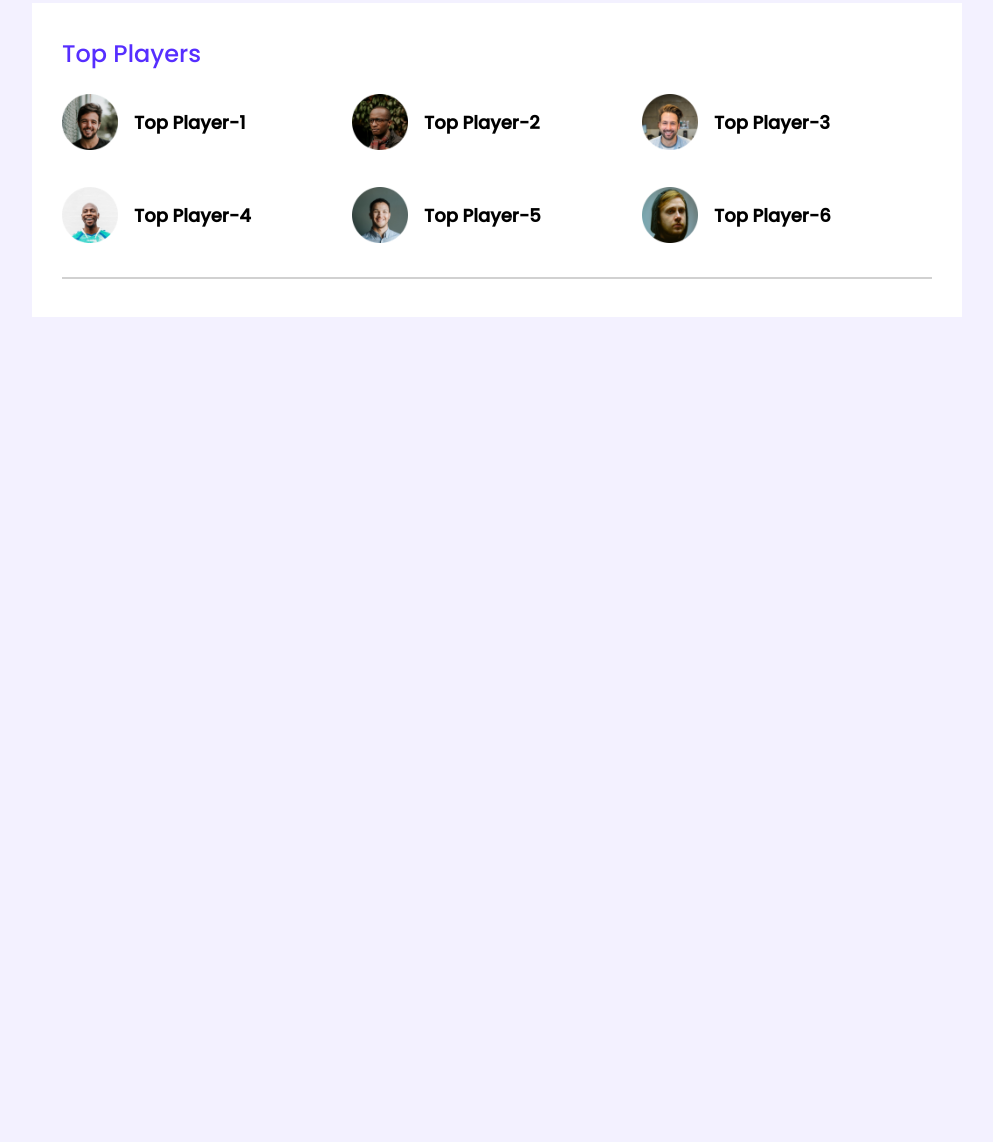
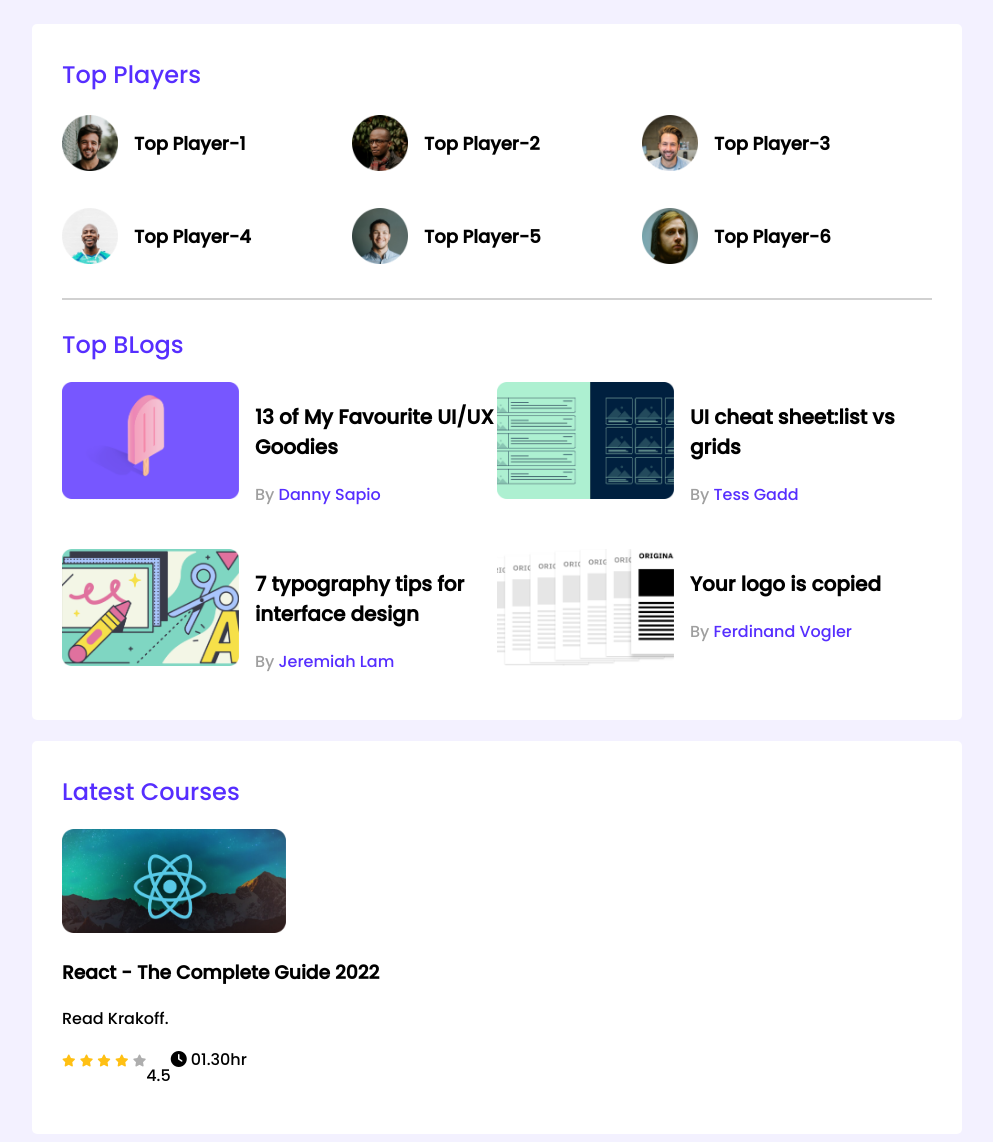
Before and after one commit to MdSajidulAlam/Leader-board-CSS3, a plain HTML site: page index.html in a window 1280 px wide. Shown: the part 5-1147 px from the top of the page, without its empty margins (143-1136 px from the left). Before the commit the page ends 800 px from the top, so only its background shows below. Drawn offline with Linux system fonts and the light colour scheme.

Commit message:
Latest course

```diff
--- a/index.html
+++ b/index.html
@@ -6,6 +6,8 @@
     <meta http-equiv="X-UA-Compatible" content="IE=edge">
     <meta name="viewport" content="width=device-width, initial-scale=1.0">
     <title>Leader-Board-CSS3</title>
+    <!-- font awesome -->
+    <script src="https://kit.fontawesome.com/6221da7c9d.js" crossorigin="anonymous"></script>
     <link rel="stylesheet" href="styles/style.css">
 </head>
 
@@ -48,6 +50,76 @@
                 </div>
             </div>
             <hr>
+            <div class="top-blogs">
+                <h2 class="section-title">Top BLogs</h2>
+                <div class="blogs">
+                    <article class="blog">
+                        <div class="thumbnail">
+                            <img src="./images/blogs/blog-1.png" alt="">
+                        </div>
+                        <div class="blog-info">
+                            <h3 class="blog-title">13 of My Favourite UI/UX Goodies</h3>
+                            <p class="blog-author">By <a href="">Danny Sapio</a></p>
+                        </div>
+                    </article>
+                    <article class="blog">
+                        <div class="thumbnail">
+                            <img src="./images/blogs/blog-2.png" alt="">
+                        </div>
+                        <div class="blog-info">
+                            <h3 class="blog-title">UI cheat sheet:list vs grids</h3>
+                            <p class="blog-author">By <a href="">Tess Gadd</a></p>
+                        </div>
+                    </article>
+                    <article class="blog">
+                        <div class="thumbnail">
+                            <img src="./images/blogs/blog-3.png" alt="">
+                        </div>
+                        <div class="blog-info">
+                            <h3 class="blog-title">7 typography tips for interface design</h3>
+                            <p class="blog-author">By <a href="">Jeremiah Lam</a></p>
+                        </div>
+                    </article>
+                    <article class="blog">
+                        <div class="thumbnail">
+                            <img src="./images/blogs/blog-4.png" alt="">
+                        </div>
+                        <div class="blog-info">
+                            <h3 class="blog-title">Your logo is copied</h3>
+                            <p class="blog-author">By <a href="">Ferdinand Vogler</a></p>
+                        </div>
+                    </article>
+                </div>
+            </div>
+        </section>
+        <!-- Latest Courses -->
+        <section class="container">
+            <h2 class="section-title">Latest Courses</h2>
+            <div class="courses">
+                <div class="course">
+                    <div class="course-banner">
+                        <img src="./images/courses/course-1.png" alt="">
+                    </div>
+                    <div class="course-detail">
+                        <h3 class="course-title">React - The Complete Guide 2022</h3>
+                        <p class="course-author">Read Krakoff.</p>
+                        <div class="course-info">
+                            <div>
+                                <i class="fas fa-star filled"></i>
+                                <i class="fas fa-star filled"></i>
+                                <i class="fas fa-star filled"></i>
+                                <i class="fas fa-star filled"></i>
+                                <i class="fas fa-star empty"></i>
+                            </div>
+                            <p>4.5</p>
+                            <div class="course-duration">
+                                <i class="fas fa-clock"></i>
+                                01.30hr
+                            </div>
+                        </div>
+                    </div>
+                </div>
+            </div>
         </section>
     </main>
 </body>
--- a/styles/style.css
+++ b/styles/style.css
@@ -7,15 +7,19 @@ body{
 }
 main{
     display: flex;
-    justify-content: center;
+    flex-direction: column;
+    align-items: center;
 }
 .container{
     background-color: #FFFFFF;
     width: 870px;
     padding: 30px;
+    margin-top: 21px;
+    border-radius: 5px;
 }
 hr{
     border: 1px solid #D1D1D1;
+    margin-bottom: 27px;
 
 }
 /* top players style */
@@ -45,3 +49,48 @@ hr{
     margin-left: 16px;
     font-size: 18px;
 }
+/* top blog style */
+.blogs{
+    display: grid;
+    grid-template-columns: repeat(2, 1fr);
+    grid-row-gap: 26px;
+}
+.blog{
+    display: flex;
+}
+.blog .thumbnail img{
+    width: 177px;
+    height: 117px;
+}
+.blog-info{
+    margin-left: 16px;
+}
+.blog-title{
+    font-size: 20px;
+}
+.blog-author{
+    color: #9F9F9F;
+    font-size: 16px;
+}
+.blog-author a{
+    text-decoration: none;
+    font-size: 16px;
+    color: #562EFF;
+}
+/* courses style */
+.course-info{
+    display: flex;
+}
+.course .course-banner img{
+    width: 224px;
+    height: 104px;
+}
+.fa-star{
+    font-size: 12px;
+}
+.fa-star.filled{
+    color: #FFC014;
+}
+.fa-star.empty{
+    color: #AEAEAE;
+}
```
